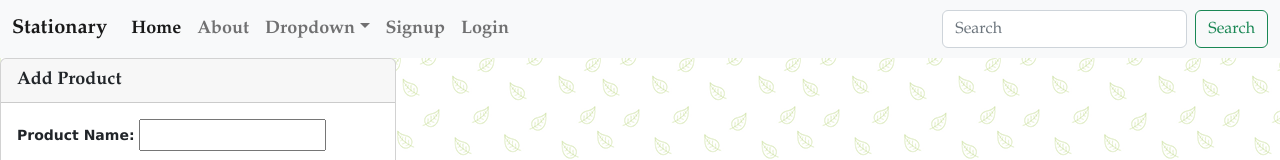
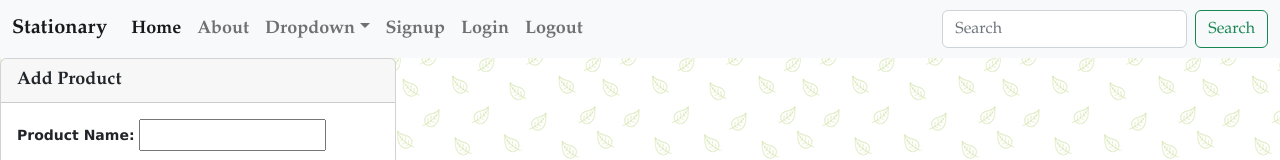
Before and after one commit to gracemanzon/ecommerce-frontend, a React (Vite) app: page / in a window 1280 px wide. Shown: the top 160 px of the page. Built offline with nearby package versions, Linux system fonts and the light colour scheme; no server answers.

Commit message:
change route for logout link

```diff
--- a/src/App.jsx
+++ b/src/App.jsx
@@ -5,6 +5,7 @@
 import { About } from "./About";
 import { Signup } from "./Signup";
 import { Login } from "./Login";
+import { Logout } from "./Logout";
 
 function App() {
   return (
@@ -15,7 +16,7 @@
         <Route path="/about" element={<About />} />
         <Route path="/signup" element={<Signup />} />
         <Route path="/login" element={<Login />} />
-        {/* <Logout /> */}
+        <Route path="/logout" element={<Logout />} />
       </Routes>
       <Footer />
     </BrowserRouter>
--- a/src/Header.jsx
+++ b/src/Header.jsx
@@ -59,8 +59,13 @@
               </Link>
             </li>
             <li className="nav-item">
-              <Link className="nav-link" aria-current="about" to="/Login">
+              <Link className="nav-link" aria-current="about" to="/login">
                 Login
+              </Link>
+            </li>
+            <li className="nav-item">
+              <Link className="nav-link" aria-current="about" to="/logout">
+                Logout
               </Link>
             </li>
           </ul>
--- a/src/Home.jsx
+++ b/src/Home.jsx
@@ -4,9 +4,6 @@
 import { ProductNew } from "./ProductNew";
 import { Modal } from "./Modal";
 import { ProductsShow } from "./ProductsShow";
-import { Signup } from "./Signup";
-import { Login } from "./Login";
-import { Logout } from "./Logout";
 
 export function Home() {
   const [products, setProducts] = useState([]);
```
